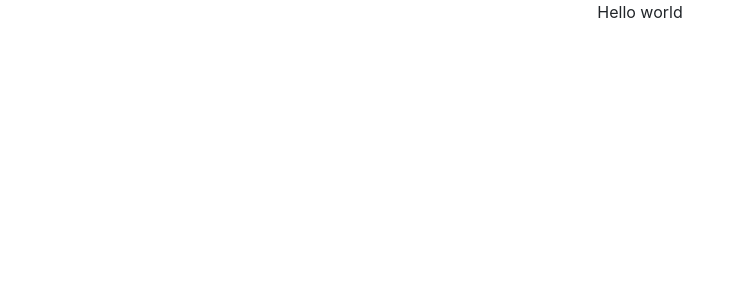
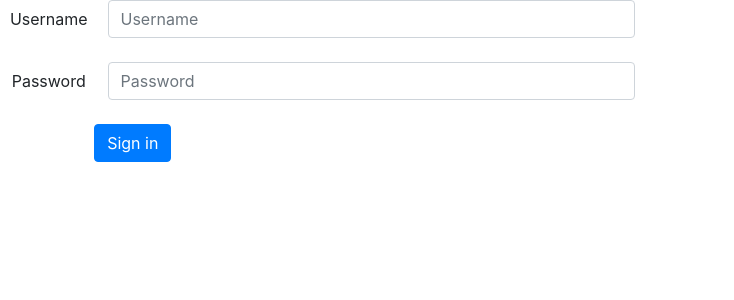
Before and after one commit to HebleV/login-app, a React (Create React App) app: page / in a window 1280 px wide. Shown: the top 300 px of the page, without its empty margins (0-734 px from the left). Built offline with nearby package versions, Linux system fonts and the light colour scheme.

Commit message:
Added login page

```diff
--- a/package.json
+++ b/package.json
@@ -10,7 +10,8 @@
     "react": "^16.13.1",
     "react-bootstrap": "^1.3.0",
     "react-dom": "^16.13.1",
-    "react-scripts": "3.4.1"
+    "react-scripts": "3.4.1",
+    "reactstrap": "^8.5.1"
   },
   "scripts": {
     "start": "react-scripts start",
--- a/src/App.js
+++ b/src/App.js
@@ -1,10 +1,10 @@
 import React from 'react';
 import './App.css';
-
+import Login from './Components/Login/Login.js';
 function App() {
   return (
     <div className="App">
-      Hello world
+      <Login />
     </div>
   );
 }
--- /dev/null
+++ b/src/Components/Login/Login.js
@@ -0,0 +1,36 @@
+import React from "react";
+
+import { Col, Row } from "reactstrap";
+import Form from "react-bootstrap/Form";
+import Button from "react-bootstrap/Button";
+const Login = () => {
+  return (
+    <Form>
+      <Form.Row>
+        <Form.Label column lg={1}>
+          Username
+        </Form.Label>
+        <Col lg={5}>
+          <Form.Control type="text" placeholder="Username" />
+        </Col>
+      </Form.Row>{" "}
+      <br />
+      <Form.Row>
+        <Form.Label column lg={1}>
+          Password
+        </Form.Label>
+        <Col lg={5}>
+          <Form.Control type="password" placeholder="Password" />
+        </Col>
+      </Form.Row>{" "}
+      <br />
+      <Form.Group as={Row}>
+        <Col sm={{ span: 1, offset: 1 }}>
+          <Button type="submit">Sign in</Button>
+        </Col>
+      </Form.Group>
+    </Form>
+  );
+};
+
+export default Login;
```
Also changed, not shown: src/Components/UserList/UserList.js (added), 1 other file (tests, documents, lock files or other folders).
